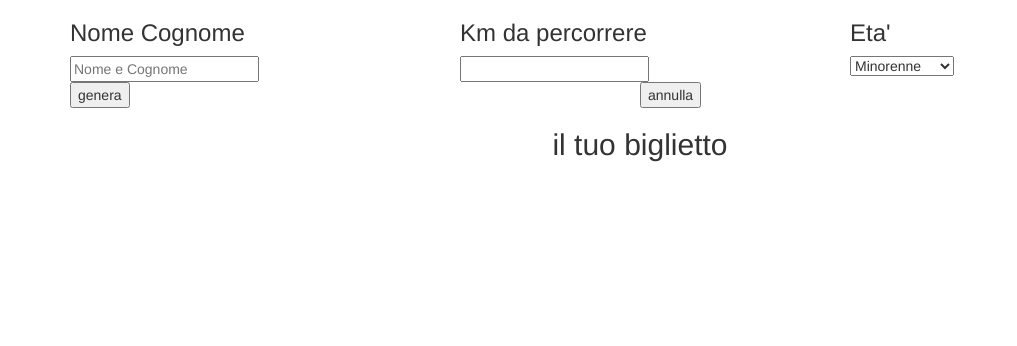
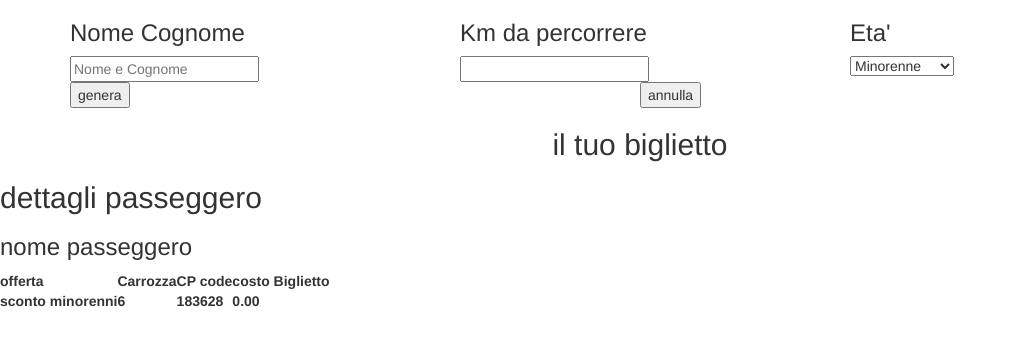
Before and after one commit to ciampa-davide/js-biglietto-treno-form, a plain HTML site: page index.html in a window 1280 px wide. Both pictures are taken after a click on the button "genera". Shown: the whole page, without its empty margins (0-1017 px from the left). Drawn offline with nearby package versions, Linux system fonts and the light colour scheme.

Commit message:
parte finale js

```diff
--- a/index.html
+++ b/index.html
@@ -38,11 +38,13 @@
     </div>
     <div class="biglietto">
       <h2 class="text-center">il tuo biglietto</h2>
-      <div id="stampa_biglietto" class="hidden">
-        <h3>dettagli passeggero</h3>
+      <div id="stampa_biglietto">
+        <h2>dettagli passeggero</h2>
+        <h3>nome passeggero</h3>
+        <h4 id="nomeBiglietto"></h4>
         <table>
           <tr>
-            <th> Nome passeggero </th>
+
             <th> offerta </th>
             <th> Carrozza </th>
             <th> CP code </th>
@@ -51,7 +53,7 @@
           </tr>
 
           <tr>
-            <th id="nome"></th>
+
             <th id="offerta"></th>
             <th id="carrozza"></th>
             <th id="codice"></th>
--- a/js/script.js
+++ b/js/script.js
@@ -16,20 +16,33 @@ btnGenera.addEventListener("click",
     console.log(prezzo);
 
 
-    if (età == "minorenne" ) {
+    if (anni == "minorenne" ) {
       sconto= ((prezzo * 20) / 100);
       console.log(sconto);
       prezzoFinale= prezzo - sconto;
       console.log(prezzoFinale);
-    }else if (età > "over65") {
+      document.getElementById("offerta").innerHTML="sconto minorenni";
+    }else if (anni > "over65") {
       sconto= ((prezzo * 40) / 100);
       console.log(sconto);
       prezzoFinale= prezzo - sconto;
       console.log(prezzoFinale);
+      document.getElementById("offerta").innerHTML="sconto silver";
     }else{
       prezzoFinale = prezzo;
       console.log(prezzoFinale);
+      document.getElementById("offerta").innerHTML="Offerta standard";
     }
-    document.getElementById("treno").innerHTML= prezzoFinale.toPrecision (3);
+    document.getElementById("prezzofinale").innerHTML= prezzoFinale.toPrecision (3);
+
+    var nomeUtente= document.getElementById("nome").value;
+    document.getElementById("nomeBiglietto").innerHTML=nomeUtente;
+
+    var cp=Math.floor(Math.random()*99999) +90000;
+    document.getElementById("codice").innerHTML=cp;
+
+    var vagone=Math.floor(Math.random()*10) + 1;
+    document.getElementById("carrozza").innerHTML=vagone;
+
   }
 )
```
